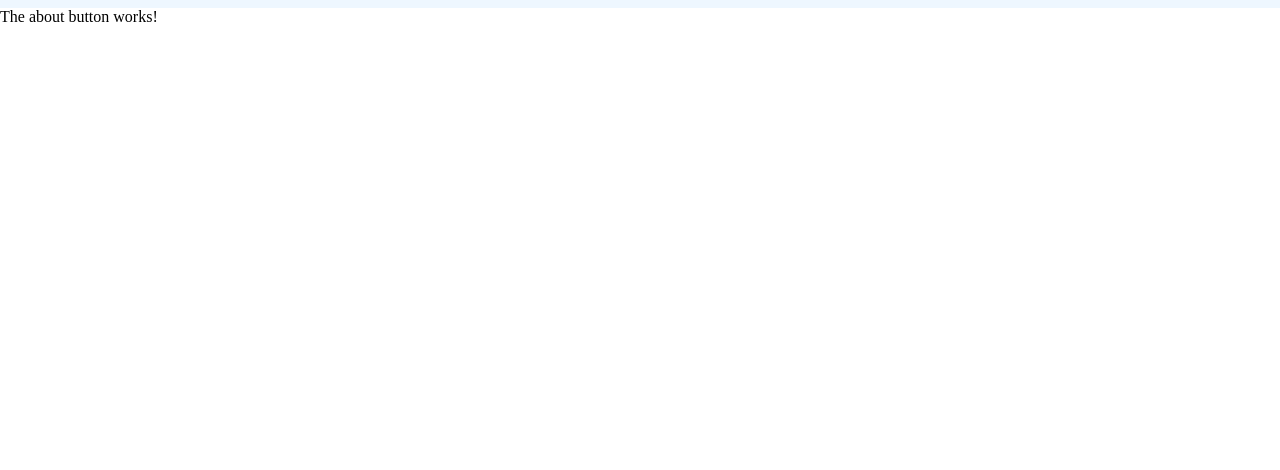
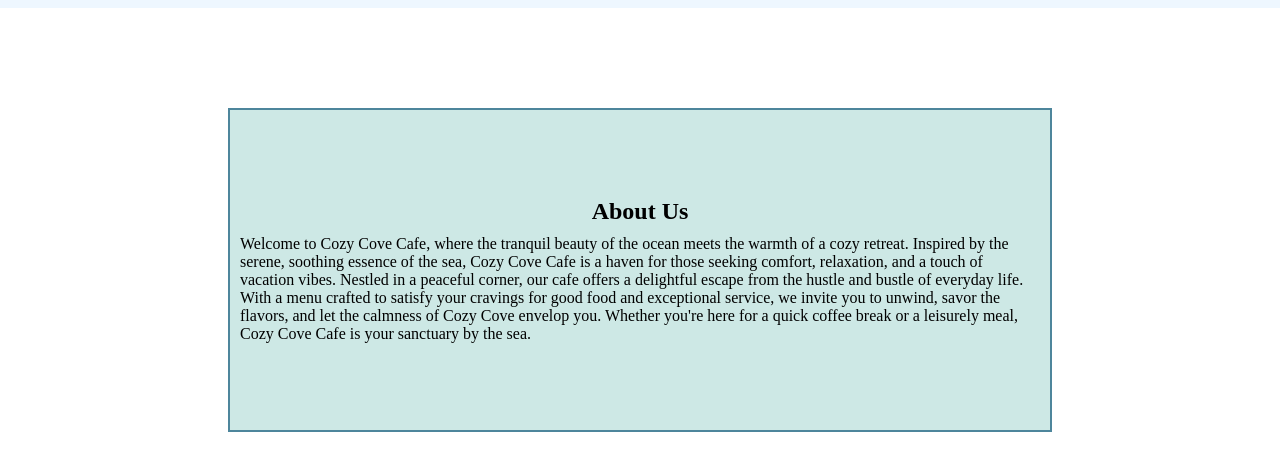
Before and after one commit to sdhinsa11/Restaurant_Page, a website built with webpack: page src/index.html in a window 1280 px wide. Both pictures are taken after a click on the button "About". Shown: the part 52-522 px from the top of the page. Built offline with nearby package versions, Linux system fonts and the light colour scheme.

Commit message:
Finished about section

```diff
--- a/src/about.js
+++ b/src/about.js
@@ -4,10 +4,25 @@ import './style.css';
 export function about(){
     const element = document.getElementById("content");
 
-    const pagethree = document.createElement("p");
-    pagethree.textContent = "The about button works!";
+    const aDiv = document.createElement("div");
+    aDiv.id = "aDiv";
 
-    element.appendChild(pagethree);
+    const aboutDiv = document.createElement("div");
+    aboutDiv.id = "aboutDiv";
+    const about_T = document.createElement("h2");
+    about_T.textContent = "About Us";
+    const paragraph = document.createElement("p");
+    paragraph.textContent = "Welcome to Cozy Cove Cafe, where the tranquil beauty of the ocean meets the warmth of a cozy retreat. Inspired by the serene, soothing essence of the sea, Cozy Cove Cafe is a haven for those seeking comfort, relaxation, and a touch of vacation vibes. Nestled in a peaceful corner, our cafe offers a delightful escape from the hustle and bustle of everyday life. With a menu crafted to satisfy your cravings for good food and exceptional service, we invite you to unwind, savor the flavors, and let the calmness of Cozy Cove envelop you. Whether you're here for a quick coffee break or a leisurely meal, Cozy Cove Cafe is your sanctuary by the sea."
+
+    aboutDiv.appendChild(about_T);
+    aboutDiv.appendChild(paragraph);
+
+    aDiv.appendChild(aboutDiv)
+
+
+
+
+    element.appendChild(aDiv);
 
     // document.body.appendChild(element);
 
--- a/src/style.css
+++ b/src/style.css
@@ -118,3 +118,24 @@
     gap: 20px;
     padding: 20px;
 }
+
+#aDiv{
+    display: flex;
+    justify-content: center;
+    align-items: center;
+    padding: 100px;
+}
+
+#aboutDiv{
+    display: flex;
+    justify-content: center;
+    align-items: center;
+    flex-direction: column;
+    height: 300px;
+    width: 800px;
+    padding: 10px;
+    background-color: #CDE8E5 ;
+    gap: 10px;
+
+    border: 2px solid #4D869C;
+}
```
